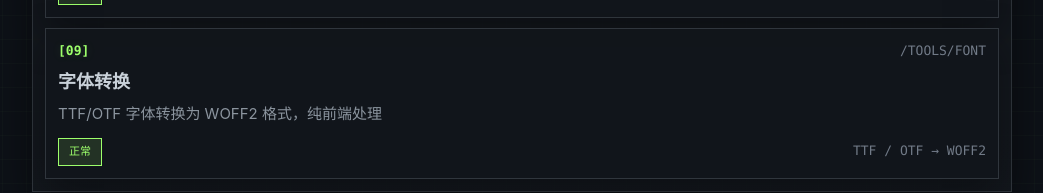
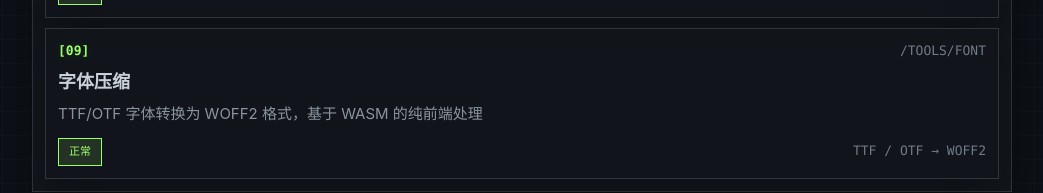
Before and after one commit to Xue-LC/403-li, a Vue app: page / in a window 1280 px wide. Shown: the part 1497-1690 px from the top of the page, without its empty margins (118-1161 px from the left). Built offline with nearby package versions, Linux system fonts and the light colour scheme; a web font is replaced by a local one.

Commit message:
style: 字体工具改名为字体压缩
- 主页：标题和介绍更新
- 工具页：标题更新

```diff
--- a/src/views/Home.vue
+++ b/src/views/Home.vue
@@ -191,8 +191,8 @@ export default {
         {
           id: 9,
           path: '/tools/font',
-          name: '字体转换',
-          description: 'TTF/OTF 字体转换为 WOFF2 格式，纯前端处理',
+          name: '字体压缩',
+          description: 'TTF/OTF 字体转换为 WOFF2 格式，基于 WASM 的纯前端处理',
           status: 'normal',
           statusText: '正常', statusColor: '#9dff6b',
           features: 'TTF / OTF → WOFF2',
--- a/src/views/tools/FontTool.vue
+++ b/src/views/tools/FontTool.vue
@@ -6,7 +6,7 @@
     <!-- 工具主体 -->
     <section class="pane">
       <div class="pane-head">
-        <span>🔤 字体转换</span>
+        <span>🔤 字体压缩</span>
         <span>TTF/OTF → WOFF2</span>
       </div>
       <div class="pane-body">
@@ -132,7 +132,7 @@
 
     <!-- Footer -->
     <footer class="footer">
-      <span>403.li // 字体转换工具</span>
+      <span>403.li // 字体压缩工具</span>
       <span>纯前端处理 · 数据不会上传</span>
     </footer>
   </div>
```
